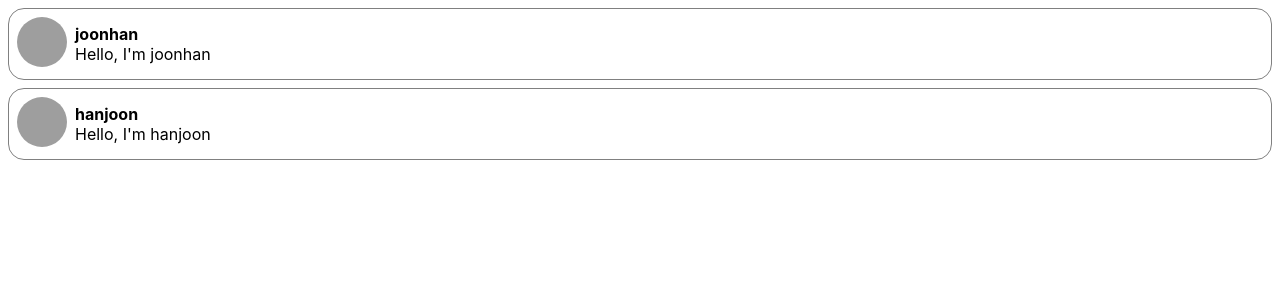
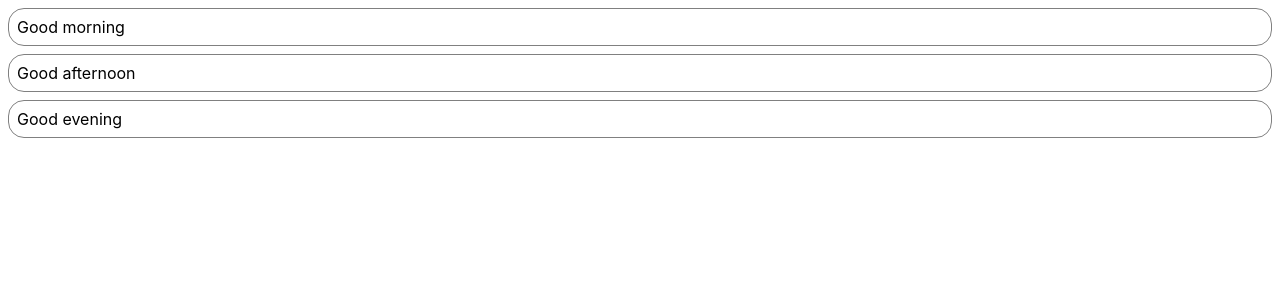
Before and after one commit to Han-Joon-Hyeok/react-practice, a React (Create React App) app: page / in a window 1280 px wide. Shown: the top 300 px of the page. Built offline with nearby package versions, Linux system fonts and the light colour scheme; grey boxes are pictures that could not be loaded.

Commit message:
Use state

```diff
--- /dev/null
+++ b/src/chapter_06/Notification.jsx
@@ -0,0 +1,34 @@
+import React from "react";
+
+const styles = {
+	wrapper: {
+		margin: 8,
+		padding: 8,
+		display: "flex",
+		flexDirection: "row",
+		border: "1px solid grey",
+		borderRadius: 16,
+	},
+	messageText: {
+		color: "black",
+		fontSize: 16
+	}
+}
+
+class Notification extends React.Component {
+	constructor(props) {
+		super(props);
+
+		this.state = {};
+	}
+
+	render() {
+		return (
+			<div style={styles.wrapper}>
+				<span style={styles.messageText}>{this.props.message}</span>
+			</div>
+		)
+	}
+}
+
+export default Notification;
--- /dev/null
+++ b/src/chapter_06/NotificationList.jsx
@@ -0,0 +1,59 @@
+import React from "react";
+import Notification from "./Notification";
+
+const reserveNotifications = [
+	{
+		message: "Good morning",
+	},
+	{
+		message: "Good afternoon",
+	},
+	{
+		message: "Good evening",
+	},
+]
+
+let timer;
+
+class NotificationList extends React.Component {
+	constructor(props) {
+		super(props);
+
+		this.state = {
+			notifications: [],
+		};
+	}
+
+	componentDidMount() {
+		const { notifications } = this.state;
+		timer = setInterval(() => {
+			if (notifications.length < reserveNotifications.length) {
+				const index = notifications.length;
+				notifications.push(reserveNotifications[index]);
+				this.setState({
+					notifications: notifications,
+				})
+			} else {
+				clearInterval(timer);
+			}
+		}, 1000)
+	}
+
+	componentWillUnmount() {
+		if (timer) {
+			clearInterval(timer);
+		}
+	}
+
+	render() {
+		return (
+			<div>
+				{this.state.notifications.map((notification) => {
+					return <Notification message={notification.message} />
+				})}
+			</div>
+		)
+	}
+}
+
+export default NotificationList;
--- a/src/index.js
+++ b/src/index.js
@@ -7,12 +7,13 @@
 import Library from "./chapter_03/Library";
 import Clock from "./chapter_04/Clock";
 import CommentList from "./chapter_05/CommentList";
+import NotificationList from "./chapter_06/NotificationList";
 
 const root = ReactDOM.createRoot(document.getElementById("root"));
 
 root.render(
 	<React.StrictMode>
-		<CommentList />
+		<NotificationList />
 	</React.StrictMode>
 );
 
```
